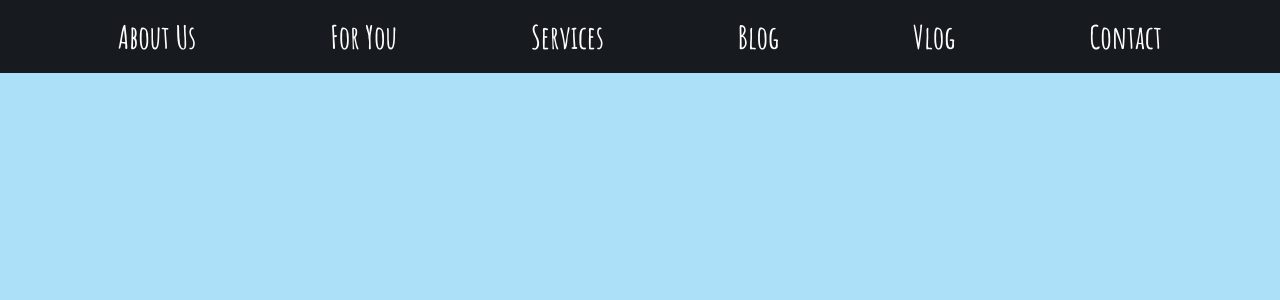
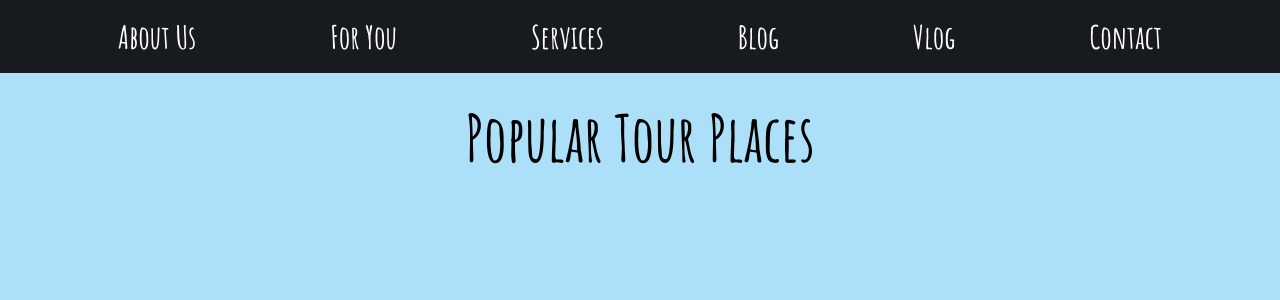
Before and after one commit to akif-onder/Tour-Places, a React (Create React App) app: page / in a window 1280 px wide. Shown: the top 300 px of the page. Built offline with nearby package versions, Linux system fonts and the light colour scheme; a web font is replaced by a local one.

Commit message:
Header component added and App.js updated

```diff
--- a/src/App.js
+++ b/src/App.js
@@ -1,4 +1,5 @@
 import './App.scss';
+import Header from './components/Header/Header';
 import Navbar from './components/Navbar/Navbar';
 
 
@@ -6,6 +7,7 @@
   return(
     <div className="App">
       <Navbar/>
+      <Header/>
 
     </div>
   )
--- /dev/null
+++ b/src/components/Header/Header.jsx
@@ -0,0 +1,11 @@
+import './Header.scss';
+
+const Header = () => {
+    return(
+        <div className="header">
+            <h1>Popular Tour Places</h1>
+        </div>
+    )
+}
+
+export default Header;
--- /dev/null
+++ b/src/components/Header/Header.scss
@@ -0,0 +1,7 @@
+.header{
+    text-align: center;
+    font-size: 2rem;
+    margin: 1rem;
+    padding: 0.5rem;
+
+}
```
Also changed, not shown: 1 other file (tests, documents, lock files or other folders).
